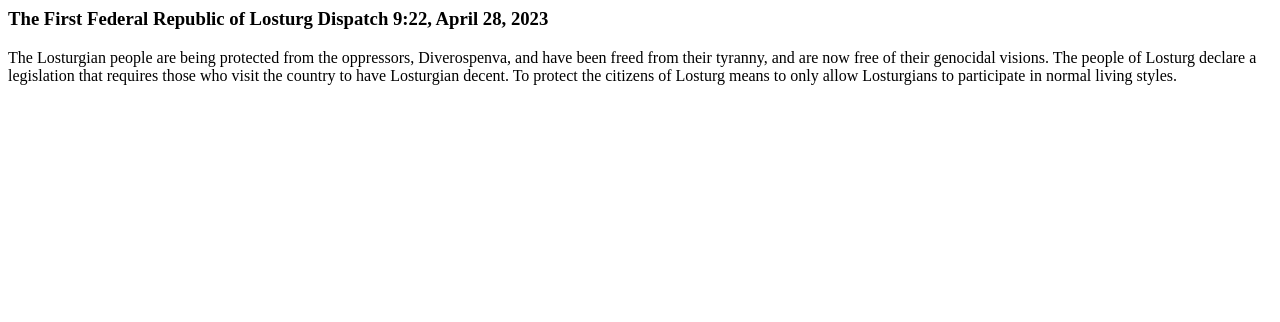
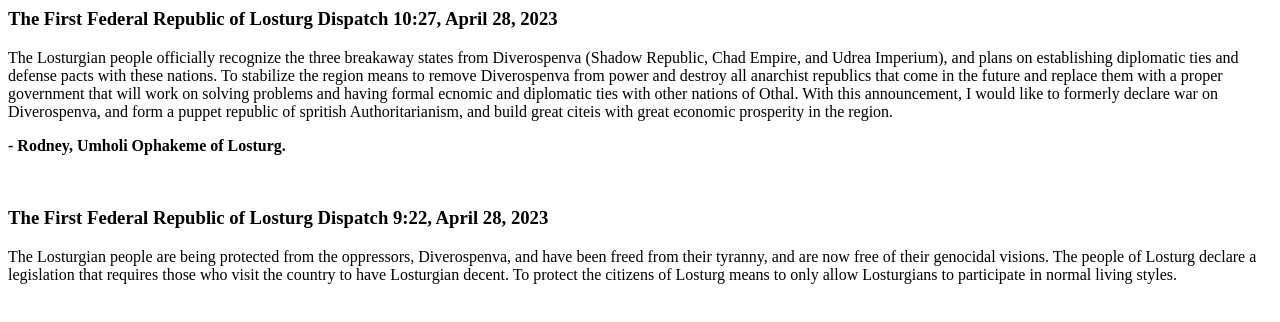
Before and after one commit to RodneyInfrared/WOO, a plain HTML site: page losturg/index.html in a window 1280 px wide. Drawn offline with Linux system fonts and the light colour scheme.

Commit message:
Update index.html

```diff
--- a/losturg/index.html
+++ b/losturg/index.html
@@ -1,2 +1,6 @@
+<h3>The First Federal Republic of Losturg Dispatch 10:27, April 28, 2023</h3>
+<p>The Losturgian people officially recognize the three breakaway states from Diverospenva (Shadow Republic, Chad Empire, and Udrea Imperium), and plans on establishing diplomatic ties and defense pacts with these nations. To stabilize the region means to remove Diverospenva from power and destroy all anarchist republics that come in the future and replace them with a proper government that will work on solving problems and having formal ecnomic and diplomatic ties with other nations of Othal. With this announcement, I would like to formerly declare war on Diverospenva, and form a puppet republic of spritish Authoritarianism, and build great citeis with great economic prosperity in the region.</p>
+<p><strong>- Rodney, Umholi Ophakeme of Losturg.</strong></p>
+<br>
 <h3>The First Federal Republic of Losturg Dispatch 9:22, April 28, 2023</h3>
 <p>The Losturgian people are being protected from the oppressors, Diverospenva, and have been freed from their tyranny, and are now free of their genocidal visions. The people of Losturg declare a legislation that requires those who visit the country to have Losturgian decent. To protect the citizens of Losturg means to only allow Losturgians to participate in normal living styles.</p>
```
